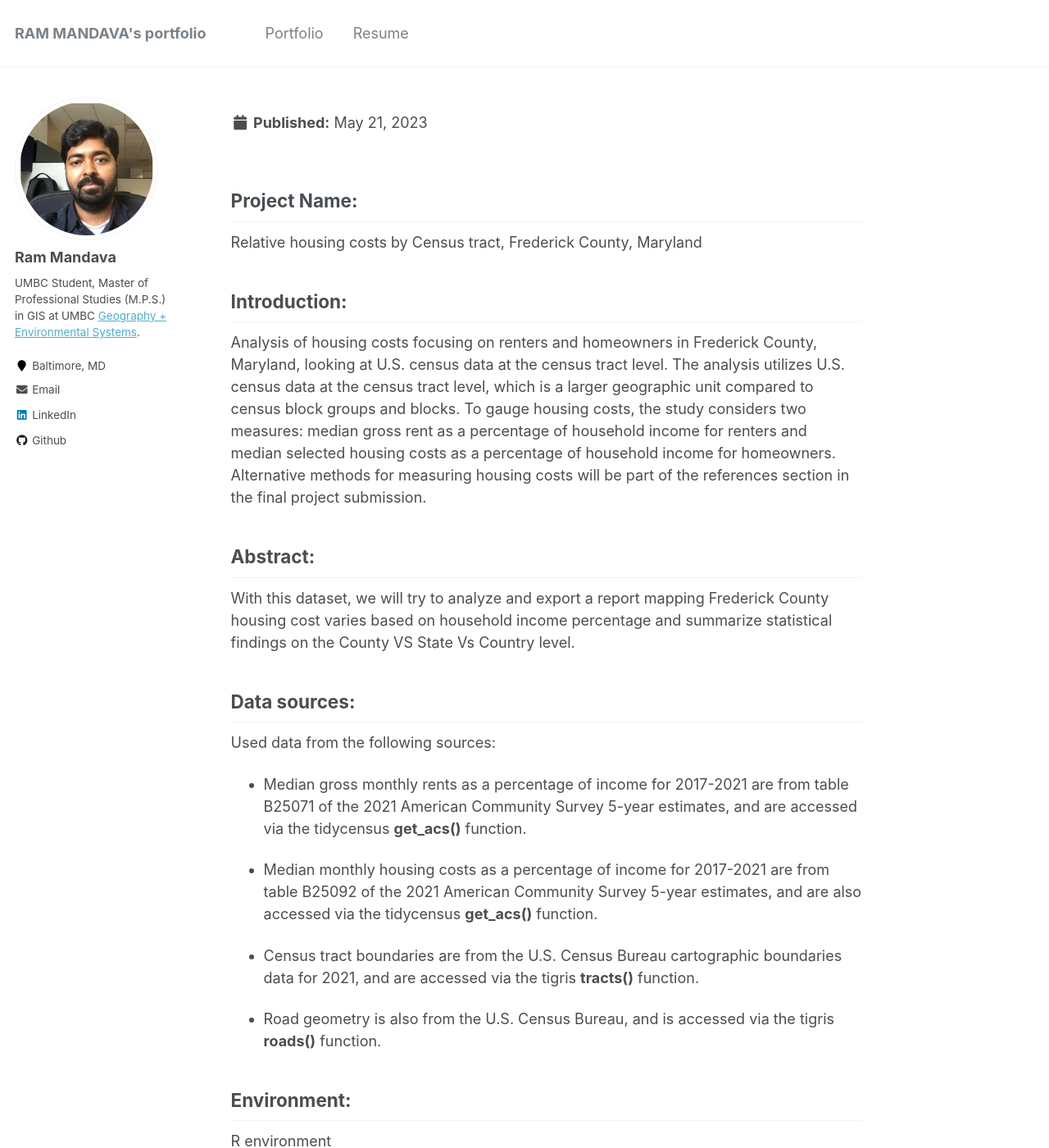
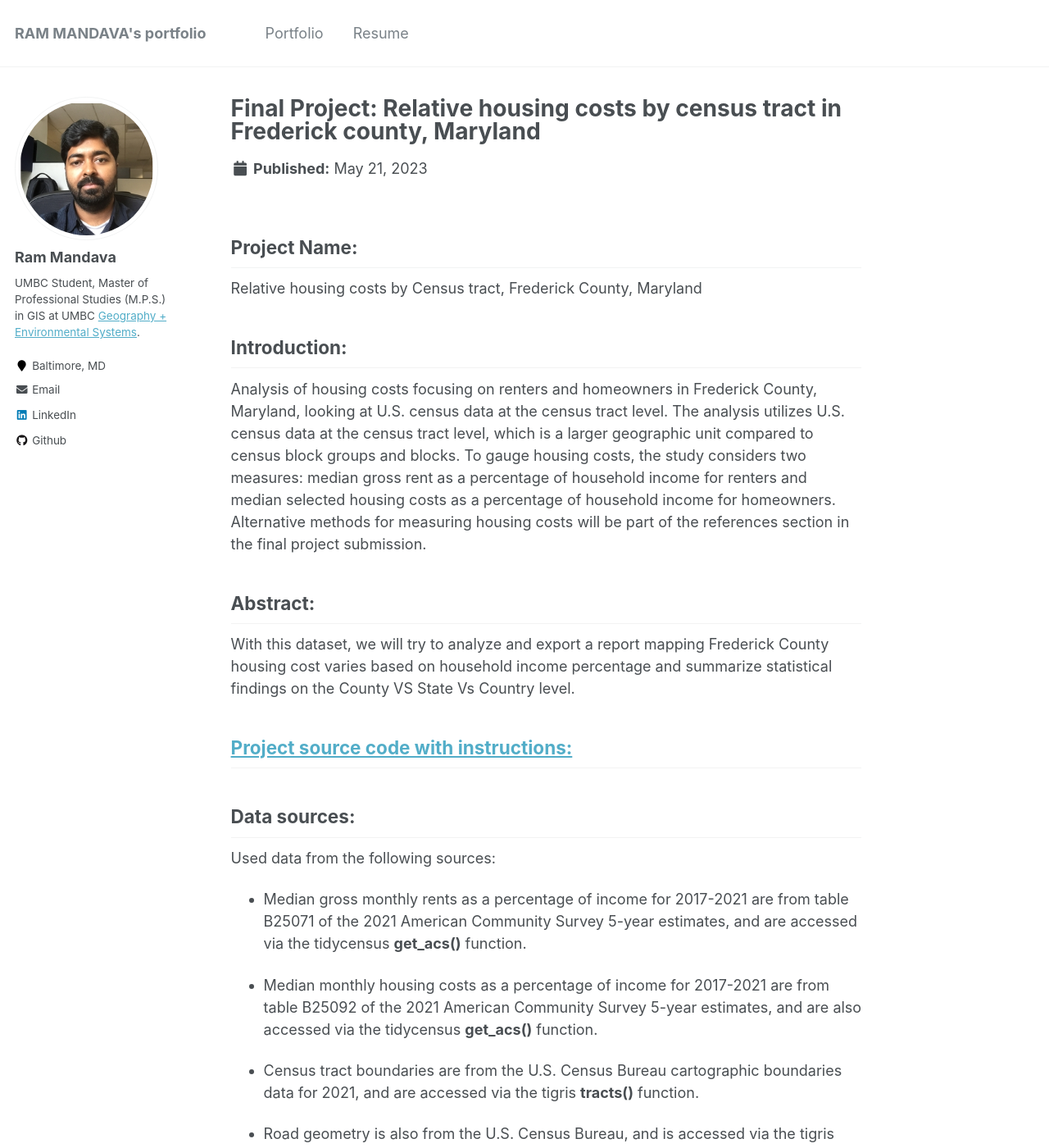
Before and after one commit to mandavaram/mandavaram.github.io, a Jekyll site: the page built from _portfolio/portfolio-1.md, in a window 1280 px wide and 1400 px high. Shown: the whole window at 82% size. Built offline with Jekyll 4.4.1, drawn with Linux system fonts in a browser that asks for light colours; some of the changed text lies outside the part shown.

Commit message:
Update portfolio-1.md

```diff
--- a/_portfolio/portfolio-1.md
+++ b/_portfolio/portfolio-1.md
@@ -1,11 +1,9 @@
 ---
-title: "Final Project: Relative housing costs by census tract in Frederick county, MD <br/>"
-excerpt: "<br/> [<img src="http://www.google.com.au/images/nav_logo7.png">](http://google.com.au/)
-<br/><img src='/images/2017-2021 Frederick County Relative Housing Costs (Renters).png'> <br/>
+title: "Final Project: Relative housing costs by census tract in Frederick county, Maryland <br/>"
+excerpt: "<br/><br/><img src='/images/2017-2021 Frederick County Relative Housing Costs (Renters).png'> <br/>
           <br/><img src='/images/2017-2021 Frederick County Relative Housing Costs (Owners with Mortgages).png'>  <br/>
           <br/><img src='/images/2017-2021 Frederick County Relative Housing Costs (Owners wo Mortgages).png'>"
 collection: portfolio
-url: <a href="/_pages/Relative_Housing_Costs_Analysis.html">Relative housing costs analysis</a>
 ---
 
 ## Project Name:
@@ -17,6 +15,8 @@
 
 ## Abstract:
 With this dataset, we will try to analyze and export a report mapping Frederick County housing cost varies based on household income percentage and summarize statistical findings on the County VS State Vs Country level.
+
+## <a href="/_pages/Relative_Housing_Costs_Analysis.html">Project source code with instructions:</a>
 
 ## Data sources:
 Used data from the following sources:
```
Also changed, not shown: other parts of _portfolio/portfolio-1.md (+0 -2 lines).
